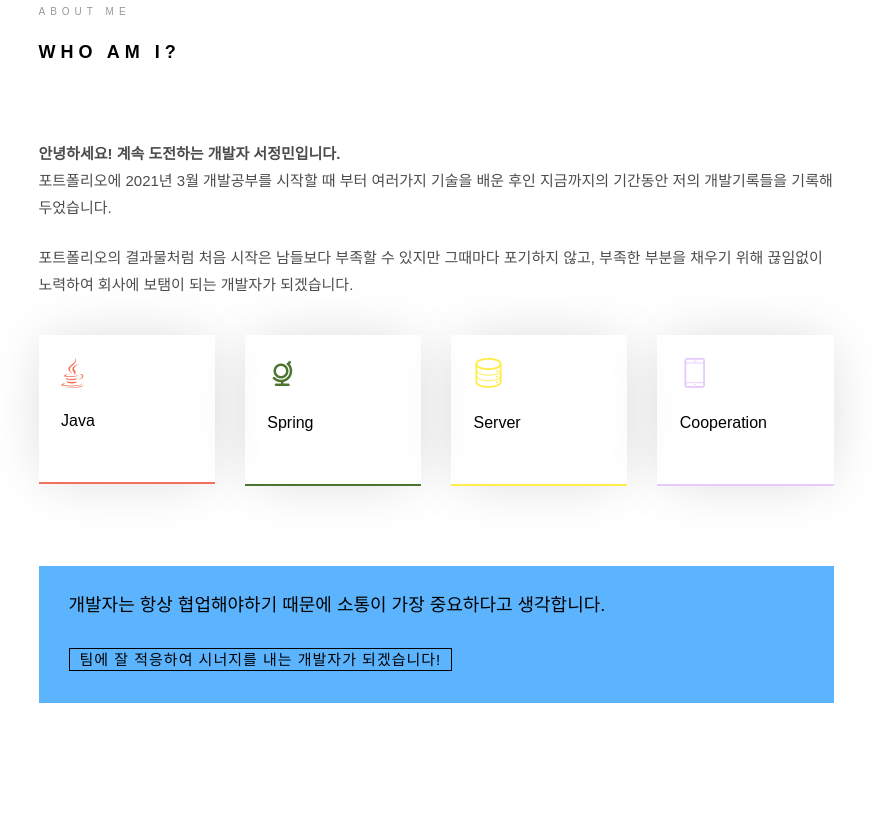
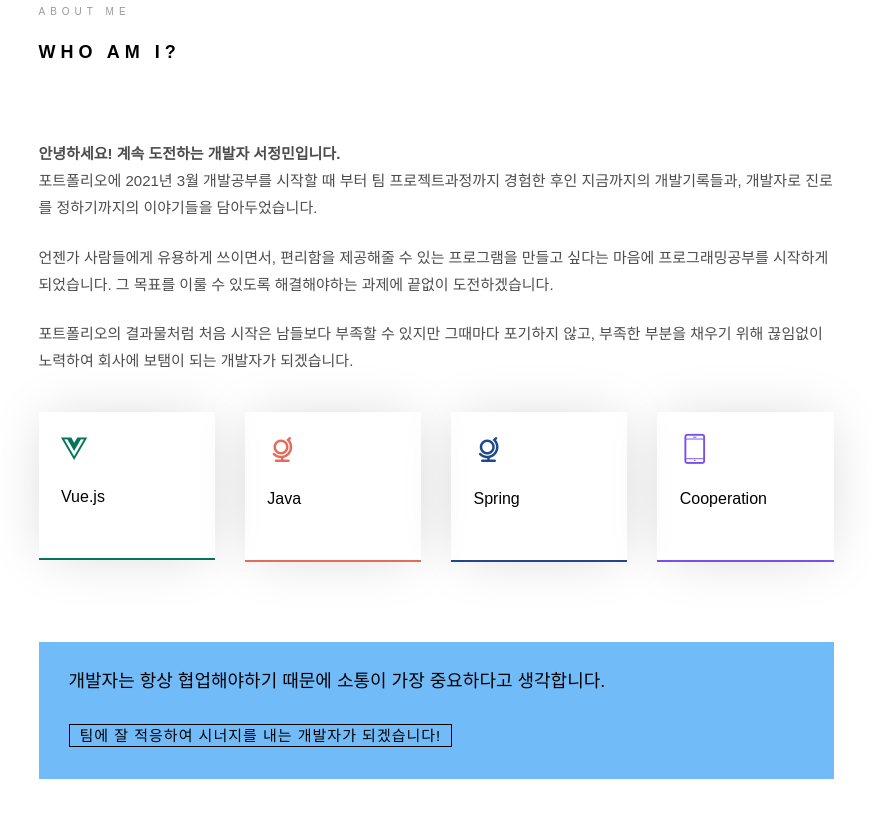
Before and after one commit to Jeongmmin/PortfolioSite, a plain HTML site: page index.html in a window 1280 px wide. Shown: the part 1007-1820 px from the top of the page, without its empty margins (354-1226 px from the left). Drawn offline with Linux system fonts and the light colour scheme; files whose address does not match are found by name; a web font is replaced by a local one.

Commit message:
fix. about부분 수정

```diff
--- a/css/style.css
+++ b/css/style.css
@@ -439,7 +439,7 @@ body.offcanvas {
 
 .hire {
   padding: 2em;
-  background: #5bb4fd; }
+  background: #71bbf8; }
   .hire h2 {
     line-height: 1.5; }
   .hire .btn-hire {
@@ -621,29 +621,29 @@ body.offcanvas {
   -ms-box-shadow: 0px 0px 56px -8px rgba(0, 0, 0, 0.17);
   -o-box-shadow: 0px 0px 56px -8px rgba(0, 0, 0, 0.17);
   box-shadow: 0px 0px 56px -8px rgba(0, 0, 0, 0.17);
-  border-bottom: 2px solid #f1725c; }
+  border-bottom: 2px solid #057458; }
   .services .icon2 {
     display: block;
     margin-bottom: 20px; }
     .services .icon2 i {
       font-size: 30px;
-      color: #f1725c; }
+      color: #057458; }
   .services h3 {
     font-family: 'IBM Plex Sans KR', sans-serif;
     font-size: 16px;
     font-weight: 500; }
   .services.color-2 {
-    border-bottom: 2px solid #4c7531; }
+    border-bottom: 2px solid #e66b5b; }
     .services.color-2 .icon2 i {
-      color: #4c7531; }
+      color: #e66b5b; }
   .services.color-3 {
-    border-bottom: 2px solid #ffed4b; }
+    border-bottom: 2px solid #1e4a8b; }
     .services.color-3 .icon2 i {
-      color: #ffed4b; }
+      color: #1e4a8b; }
   .services.color-4 {
-    border-bottom: 2px solid #e5cbfd; }
+    border-bottom: 2px solid rgb(120, 78, 238); }
     .services.color-4 .icon2 i {
-      color: #e5cbfd; }
+      color: rgb(120, 78, 238); }
   .services.color-5 {
     border-bottom: 2px solid #2fa499; }
   .services.color-6 {
--- a/index.html
+++ b/index.html
@@ -142,7 +142,8 @@
 											<span class="heading-meta">About Me</span>
 											<h2 class="colorlib-heading">Who Am I?</h2>
 											<p><strong>안녕하세요! 계속 도전하는 개발자 서정민입니다.</strong><br> 포트폴리오에 2021년 3월 개발공부를 시작할
-												때 부터 여러가지 기술을 배운 후인 지금까지의 기간동안 저의 개발기록들을 기록해두었습니다.</p>
+												때 부터 팀 프로젝트과정까지 경험한 후인 지금까지의 개발기록들과, 개발자로 진로를 정하기까지의 이야기들을 담아두었습니다.</p>
+											<p>언젠가 사람들에게 유용하게 쓰이면서, 편리함을 제공해줄 수 있는 프로그램을 만들고 싶다는 마음에 프로그래밍공부를 시작하게 되었습니다. 그 목표를 이룰 수 있도록 해결해야하는 과제에 끝없이 도전하겠습니다.</p>
 											<p>포트폴리오의 결과물처럼 처음 시작은 남들보다 부족할 수 있지만 그때마다 포기하지 않고, 부족한 부분을 채우기 위해 끊임없이 노력하여
 												회사에 보탬이 되는 개발자가 되겠습니다.</p>
 										</div>
@@ -151,20 +152,20 @@
 								<div class="row">
 									<div class="col-md-3 animate-box" data-animate-effect="fadeInLeft">
 										<div class="services color-1">
-											<span class="icon2"><i class="fab fa-java"></i></span>
-											<h3>Java</h3>
+											<span class="icon2"><i class="fab fa-vuejs"></i></span>
+											<h3>Vue.js</h3>
 										</div>
 									</div>
 									<div class="col-md-3 animate-box" data-animate-effect="fadeInRight">
 										<div class="services color-2">
 											<span class="icon2"><i class="icon-globe-outline"></i></span>
-											<h3>Spring</h3>
+											<h3>Java</h3>
 										</div>
 									</div>
 									<div class="col-md-3 animate-box" data-animate-effect="fadeInTop">
 										<div class="services color-3">
-											<span class="icon2"><i class="icon-data"></i></span>
-											<h3>Server</h3>
+											<span class="icon2"><i class="icon-globe-outline"></i></span>
+											<h3>Spring</h3>
 										</div>
 									</div>
 									<div class="col-md-3 animate-box" data-animate-effect="fadeInBottom">
```
